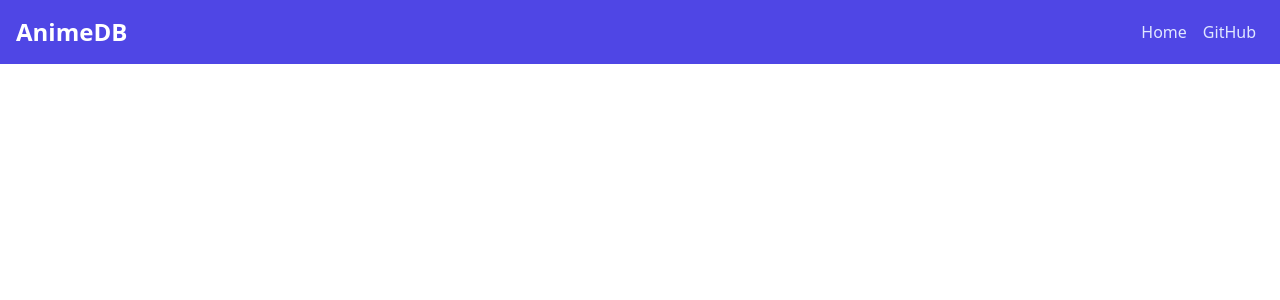
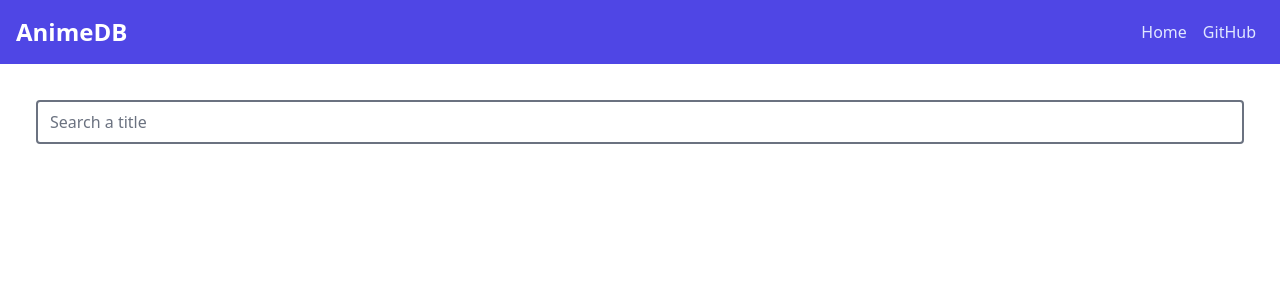
Before and after one commit to ryuuwiz/animedb, a Next.js app: page / in a window 1280 px wide. Shown: the top 300 px of the page. Built offline with nearby package versions, Linux system fonts and the light colour scheme.

Commit message:
feat: add search bar component

```diff
--- a/components/SearchBar.tsx
+++ b/components/SearchBar.tsx
@@ -1,5 +1,15 @@
 const SearchBar = () => {
-  return;
+  return (
+    <div className="text-center p-5">
+      <input
+        type="text"
+        name="search"
+        id="search"
+        className="w-full border-2 rounded"
+        placeholder="Search a title"
+      />
+    </div>
+  );
 };
 
 export default SearchBar;
--- a/package.json
+++ b/package.json
@@ -21,6 +21,7 @@
     "typescript": "4.8.4"
   },
   "devDependencies": {
+    "@tailwindcss/forms": "^0.5.3",
     "autoprefixer": "^10.4.13",
     "postcss": "^8.4.18",
     "tailwindcss": "^3.2.3"
--- a/pages/index.tsx
+++ b/pages/index.tsx
@@ -1,3 +1,9 @@
+import SearchBar from "../components/SearchBar";
+
 export default function Home() {
-  return <></>;
+  return (
+    <div className="p-4">
+      <SearchBar />
+    </div>
+  );
 }
--- a/tailwind.config.js
+++ b/tailwind.config.js
@@ -8,5 +8,5 @@ module.exports = {
   theme: {
     extend: {},
   },
-  plugins: [],
+  plugins: [require("@tailwindcss/forms")],
 };
```
Also changed, not shown: 1 other file (tests, documents, lock files or other folders).
